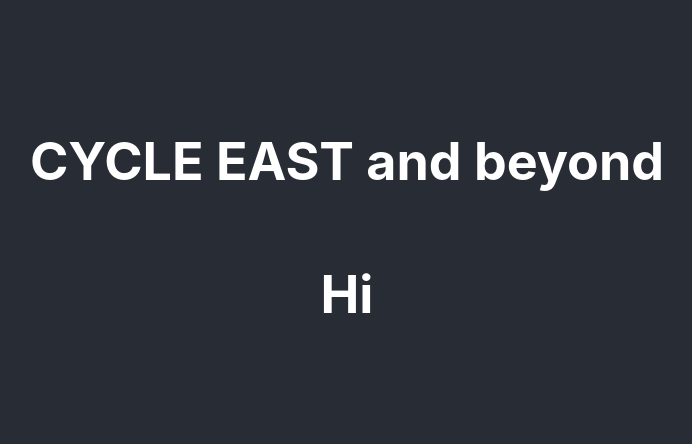
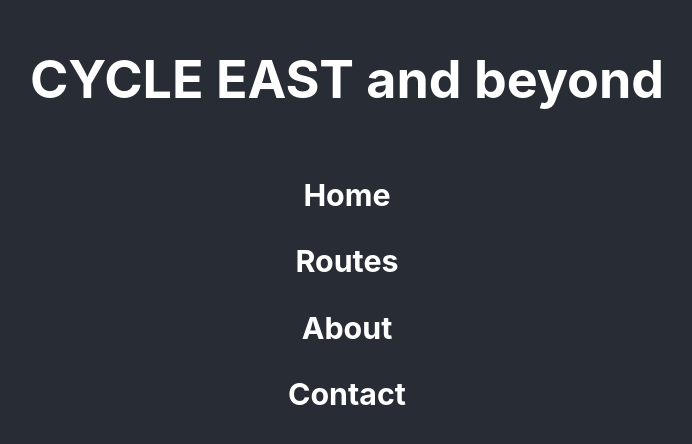
Before and after one commit to ZoeKHarvey/cycle-east, a React (Create React App) app: page / in a window 1280 px wide. Shown: the part 172-616 px from the top of the page, without its empty margins (293-985 px from the left). Built offline with nearby package versions, Linux system fonts and the light colour scheme.

Commit message:
Add nav buttons

```diff
--- a/src/Components/Nav/Nav.js
+++ b/src/Components/Nav/Nav.js
@@ -4,7 +4,13 @@
 
   render() {
     return (
-      <h1>Hi</h1>
+      <div>
+        <h3>Home</h3>
+        <h3>Routes</h3>
+        <h3>About</h3>
+        <h3>Contact</h3>
+      </div>
+
     )
   }
 }
```
